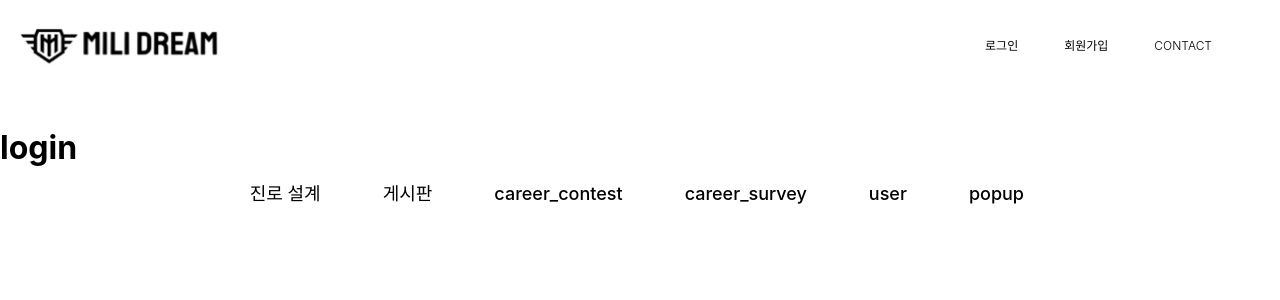
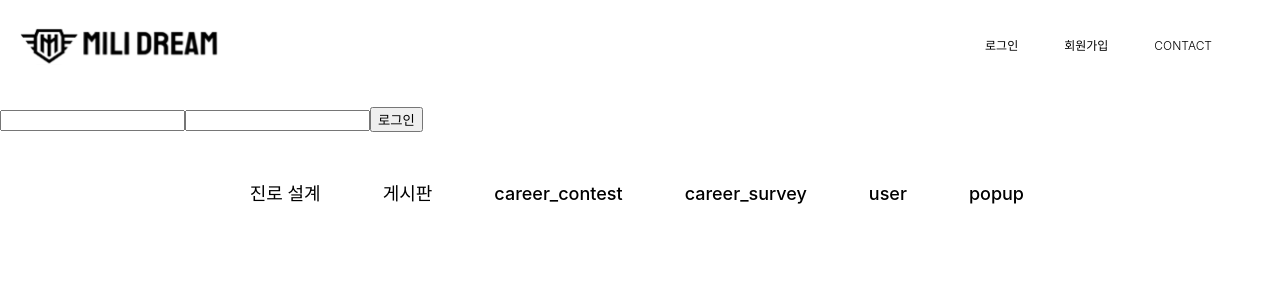
Before and after one commit to osamhack2022/WEB_MiliDream_Dreamers, a Next.js app in the folder frontend/: page /login in a window 1280 px wide. Shown: the top 300 px of the page. Built offline with nearby package versions, Linux system fonts and the light colour scheme; no server answers.

Commit message:
Feat: 로그인 코드 작성

```diff
--- /dev/null
+++ b/frontend/components/Login/Form.js
@@ -0,0 +1,27 @@
+import { Fragment, SyntheticBaseEvent } from "react";
+
+export default function LoginForm({ token }) {
+	return (
+		<Fragment>
+			<form onSubmit={login}>
+				<input type="text" name="id"></input>
+				<input type="text" name="password"></input>
+				<input type="submit" value="로그인"></input>
+				<input type="hidden" name="token" value={token}></input>
+			</form>
+		</Fragment >
+	)
+}
+
+/**
+ * @param {SyntheticBaseEvent} event
+ */
+function login(event) {
+	event.preventDefault();
+	const form = event.target;
+	debugger;
+	if (!form) return false; // not from form
+
+	const { id, password } = { id: form?.id.value, password: form?.password.value };
+	// TODO: login
+}
--- a/frontend/next.config.js
+++ b/frontend/next.config.js
@@ -1,6 +1,6 @@
 /** @type {import('next').NextConfig} */
 const nextConfig = {
-  reactStrictMode: true,
+	reactStrictMode: false,
 	swcMinify: true,
 	async rewrites() {
 		return [
@@ -9,8 +9,7 @@ const nextConfig = {
 				source: process.env.SOURCE_PATH,
 			},
 		];
-  }
-
+	},
 	assetPrefix:
 		process.env.NODE_ENV === 'production'
 			? 'https://osamhack2022.github.io/WEB_MiliDream_Dreamers/' : '',
--- a/frontend/pages/login.js
+++ b/frontend/pages/login.js
@@ -1,11 +1,24 @@
 //로그인 페이지
 
+import { useEffect, useState } from "react";
 import NavBar from "../components/NavBar";
+import LoginForm from "../components/Login/Form";
 
 export default function Login() {
+  const [token, setToken] = useState("");
+  useEffect(() => {
+    (async () => {
+      const results = await (await fetch(`/api/accounts/signup-token`, { method: 'GET' })).json();
+      if (results.success) setToken(results.join_token);
+      else console.error("getTokenFail");
+    })();
+  }, []);
+
+  console.log(token);
+
   return (
     <div>
-      <h1>login</h1>
+      <LoginForm token={token}></LoginForm>
     </div>
   );
 }
```
Also changed, not shown: 1 other file (tests, documents, lock files or other folders). Lines whose indentation alone changed are shown as unchanged.
